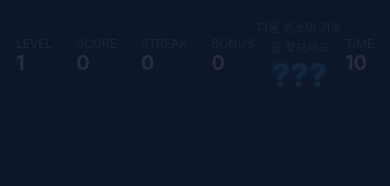
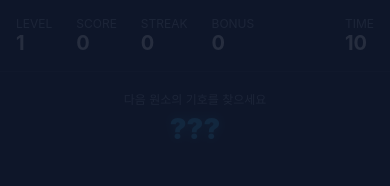
Before and after one commit to abenuhappy/periodic, a website built with Vite: page index.html in a window 390 px wide. Shown: the top 186 px of the page. Built offline with nearby package versions, Linux system fonts and the light colour scheme.

Commit message:
UI: Move question area below HUD for better mobile accessibility

```diff
--- a/index.html
+++ b/index.html
@@ -31,15 +31,15 @@
         </div>
       </div>
 
-      <div class="question-area">
-        <span class="stat-label">다음 원소의 기호를 찾으세요</span>
-        <div id="element-name" class="element-name-prompt">???</div>
-      </div>
-
       <div class="timer-area stat-item">
         <span class="stat-label">TIME</span>
         <span id="timer-val" class="stat-value">10</span>
       </div>
+    </div>
+
+    <div class="question-area">
+      <span class="stat-label">다음 원소의 기호를 찾으세요</span>
+      <div id="element-name" class="element-name-prompt">???</div>
     </div>
 
     <div class="game-world">
--- a/src/style/main.css
+++ b/src/style/main.css
@@ -67,14 +67,17 @@ body {
 
 .question-area {
     text-align: center;
-    flex: 1;
+    padding: 1.5rem 1rem;
+    background: linear-gradient(to bottom, rgba(15, 23, 42, 0.8), transparent);
+    z-index: 50;
 }
 
 .element-name-prompt {
-    font-size: 2rem;
-    font-weight: 800;
+    font-size: 2.5rem;
+    font-weight: 900;
     color: var(--accent-color);
     text-shadow: var(--neon-glow);
+    margin-top: 0.25rem;
 }
 
 /* Game World */
@@ -331,4 +334,12 @@ body {
     .card-symbol {
         font-size: 2rem;
     }
+
+    .question-area {
+        padding: 1rem 0.5rem;
+    }
+
+    .element-name-prompt {
+        font-size: 1.75rem;
+    }
 }
```
